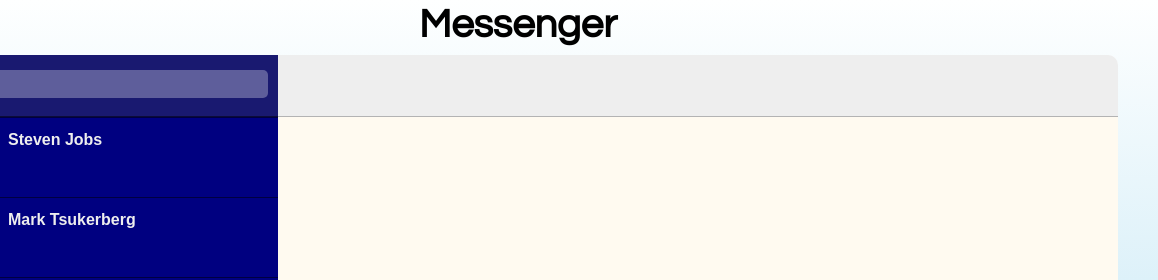
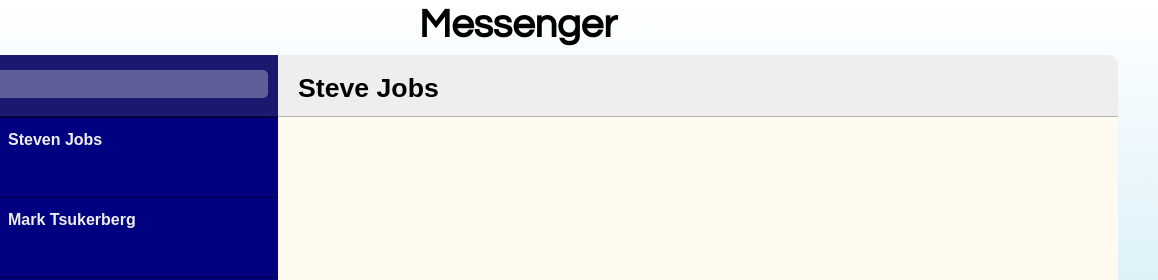
Before and after one commit to nekt2111/labsJS, a plain HTML site: page lab2/index.html in a window 1280 px wide. Shown: the top 280 px of the page, 122-1280 px from the left. Drawn offline with Linux system fonts and the light colour scheme.

Commit message:
final 2.0

```diff
--- a/lab2/script.js
+++ b/lab2/script.js
@@ -71,9 +71,6 @@
     let currentIdDiv
     if(localStorage.getItem("currentDivId")){
         currentIdDiv = parseInt(localStorage.getItem("currentDivId"))
-    }
-    else{
-        currentIdDiv = 0
     }
     return currentIdDiv
 }
```
Also changed, not shown: lab2/index.html (+2 -0 lines).
